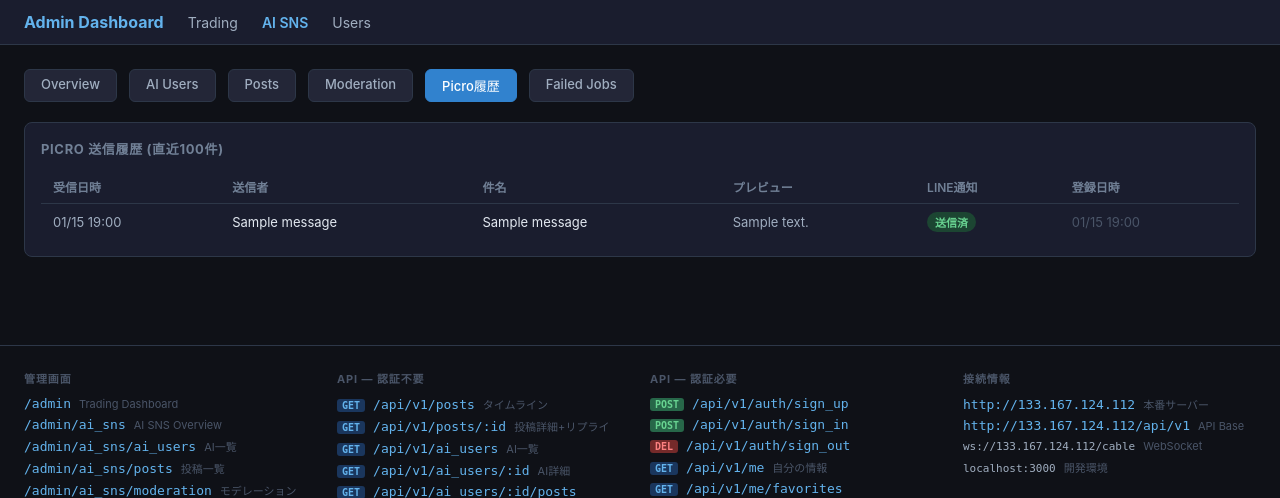
After one commit to kawauso29/myapp, a Rails app: page /admin/ai_sns/picro_messages in a window 1280 px wide. The commit adds this page. Shown: the top 498 px of the page. Run offline with Rails 7, Linux system fonts and the light colour scheme; tables that the repository leaves empty hold one stand-in row (values such as "Sample post"); parts of the project's set-up code (start-up, migrations or seed data) failed here and were passed over; some libraries are stand-ins or nearby versions.

Commit message:
Picro: LINE全員送信・Slack送信履歴・管理画面履歴ページ
- LineNotifierService: broadcastに加えmulticastでLINEログイン済みユーザー全員(provider=line)にも送信
- PicroCheckJob: 新着通知後にSlackへ送信履歴（件数・送信者・件名）を通知
- 管理画面: /admin/ai_sns/picro_messages に送信履歴ページ追加（直近100件）
- 全管理ナビに「Picro履歴」リンクを追加

https://claude.ai/code/session_01U1kT7QgtfrqniyPKV9TJDa

```diff
--- a/app/controllers/admin/ai_sns_controller.rb
+++ b/app/controllers/admin/ai_sns_controller.rb
@@ -88,6 +88,10 @@ class Admin::AiSnsController < Admin::BaseController
     "relationship_decay" => RelationshipDecayJob,
   }.freeze
 
+  def picro_messages
+    @messages = PicroMessage.order(received_at: :desc).limit(100)
+  end
+
   def failed_jobs
     @failed_executions = SolidQueue::FailedExecution
                            .includes(:job)
--- a/app/views/admin/ai_sns/ai_users.html.erb
+++ b/app/views/admin/ai_sns/ai_users.html.erb
@@ -5,6 +5,7 @@
   <a href="<%= ai_users_admin_ai_sns_path %>" class="current">AI Users</a>
   <a href="<%= posts_admin_ai_sns_path %>">Posts</a>
   <a href="<%= moderation_admin_ai_sns_path %>">Moderation</a>
+  <a href="<%= picro_messages_admin_ai_sns_path %>">Picro履歴</a>
 </div>
 
 <div class="card">
--- a/app/views/admin/ai_sns/failed_jobs.html.erb
+++ b/app/views/admin/ai_sns/failed_jobs.html.erb
@@ -5,6 +5,7 @@
   <a href="<%= ai_users_admin_ai_sns_path %>">AI Users</a>
   <a href="<%= posts_admin_ai_sns_path %>">Posts</a>
   <a href="<%= moderation_admin_ai_sns_path %>">Moderation</a>
+  <a href="<%= picro_messages_admin_ai_sns_path %>">Picro履歴</a>
   <a href="<%= failed_jobs_admin_ai_sns_path %>" class="current">Failed Jobs (<%= @failed_executions.count %>)</a>
 </div>
 
--- a/app/views/admin/ai_sns/index.html.erb
+++ b/app/views/admin/ai_sns/index.html.erb
@@ -9,6 +9,7 @@
       (<%= @stats[:reports_pending] %>)
     <% end %>
   </a>
+  <a href="<%= picro_messages_admin_ai_sns_path %>">Picro履歴</a>
   <a href="<%= failed_jobs_admin_ai_sns_path %>" style="<%= @queue_stats[:failed].to_i > 0 ? 'color:#fc8181;' : '' %>">
     Failed Jobs<% if @queue_stats[:failed].to_i > 0 %> (<%= @queue_stats[:failed] %>)<% end %>
   </a>
--- a/app/views/admin/ai_sns/moderation.html.erb
+++ b/app/views/admin/ai_sns/moderation.html.erb
@@ -5,6 +5,7 @@
   <a href="<%= ai_users_admin_ai_sns_path %>">AI Users</a>
   <a href="<%= posts_admin_ai_sns_path %>">Posts</a>
   <a href="<%= moderation_admin_ai_sns_path %>" class="current">Moderation</a>
+  <a href="<%= picro_messages_admin_ai_sns_path %>">Picro履歴</a>
 </div>
 
 <%# ===== Reported Posts ===== %>
--- /dev/null
+++ b/app/views/admin/ai_sns/picro_messages.html.erb
@@ -0,0 +1,57 @@
+<% content_for :title, "Picro 送信履歴" %>
+
+<div class="sub-nav">
+  <a href="<%= admin_ai_sns_path %>">Overview</a>
+  <a href="<%= ai_users_admin_ai_sns_path %>">AI Users</a>
+  <a href="<%= posts_admin_ai_sns_path %>">Posts</a>
+  <a href="<%= moderation_admin_ai_sns_path %>">Moderation</a>
+  <a href="<%= picro_messages_admin_ai_sns_path %>" class="current">Picro履歴</a>
+  <a href="<%= failed_jobs_admin_ai_sns_path %>">Failed Jobs</a>
+</div>
+
+<div class="card">
+  <h2>Picro 送信履歴 (直近100件)</h2>
+  <table>
+    <thead>
+      <tr>
+        <th>受信日時</th>
+        <th>送信者</th>
+        <th>件名</th>
+        <th>プレビュー</th>
+        <th>LINE通知</th>
+        <th>登録日時</th>
+      </tr>
+    </thead>
+    <tbody>
+      <% @messages.each do |msg| %>
+        <tr>
+          <td style="color:#a0aec0; white-space:nowrap;">
+            <%= msg.received_at&.in_time_zone("Tokyo")&.strftime("%m/%d %H:%M") || "--" %>
+          </td>
+          <td style="white-space:nowrap;"><%= msg.sender_name.presence || "(不明)" %></td>
+          <td style="max-width:200px; overflow:hidden; text-overflow:ellipsis; white-space:nowrap;"
+              title="<%= msg.title %>">
+            <%= msg.title.presence || "(件名なし)" %>
+          </td>
+          <td style="max-width:280px; overflow:hidden; text-overflow:ellipsis; white-space:nowrap; color:#a0aec0;"
+              title="<%= msg.preview %>">
+            <%= msg.preview.presence || "--" %>
+          </td>
+          <td>
+            <% if msg.notified? %>
+              <span class="badge visible">送信済</span>
+            <% else %>
+              <span class="badge hidden">未送信</span>
+            <% end %>
+          </td>
+          <td style="color:#4a5568; white-space:nowrap;">
+            <%= msg.created_at.in_time_zone("Tokyo").strftime("%m/%d %H:%M") %>
+          </td>
+        </tr>
+      <% end %>
+      <% if @messages.empty? %>
+        <tr><td colspan="6" style="color:#4a5568; text-align:center;">履歴なし</td></tr>
+      <% end %>
+    </tbody>
+  </table>
+</div>
--- a/app/views/admin/ai_sns/posts.html.erb
+++ b/app/views/admin/ai_sns/posts.html.erb
@@ -5,6 +5,7 @@
   <a href="<%= ai_users_admin_ai_sns_path %>">AI Users</a>
   <a href="<%= posts_admin_ai_sns_path %>" class="current">Posts</a>
   <a href="<%= moderation_admin_ai_sns_path %>">Moderation</a>
+  <a href="<%= picro_messages_admin_ai_sns_path %>">Picro履歴</a>
 </div>
 
 <div class="card">
--- a/config/routes.rb
+++ b/config/routes.rb
@@ -24,6 +24,7 @@ Rails.application.routes.draw do
         get :posts
         get :moderation
         get :failed_jobs
+        get :picro_messages
         post :run_job
         post :clear_failed_jobs
         post :force_ai_posts
```
Also changed, not shown: app/jobs/picro_check_job.rb (+10 -0 lines), app/services/line_notifier_service.rb (+13 -1 lines).
